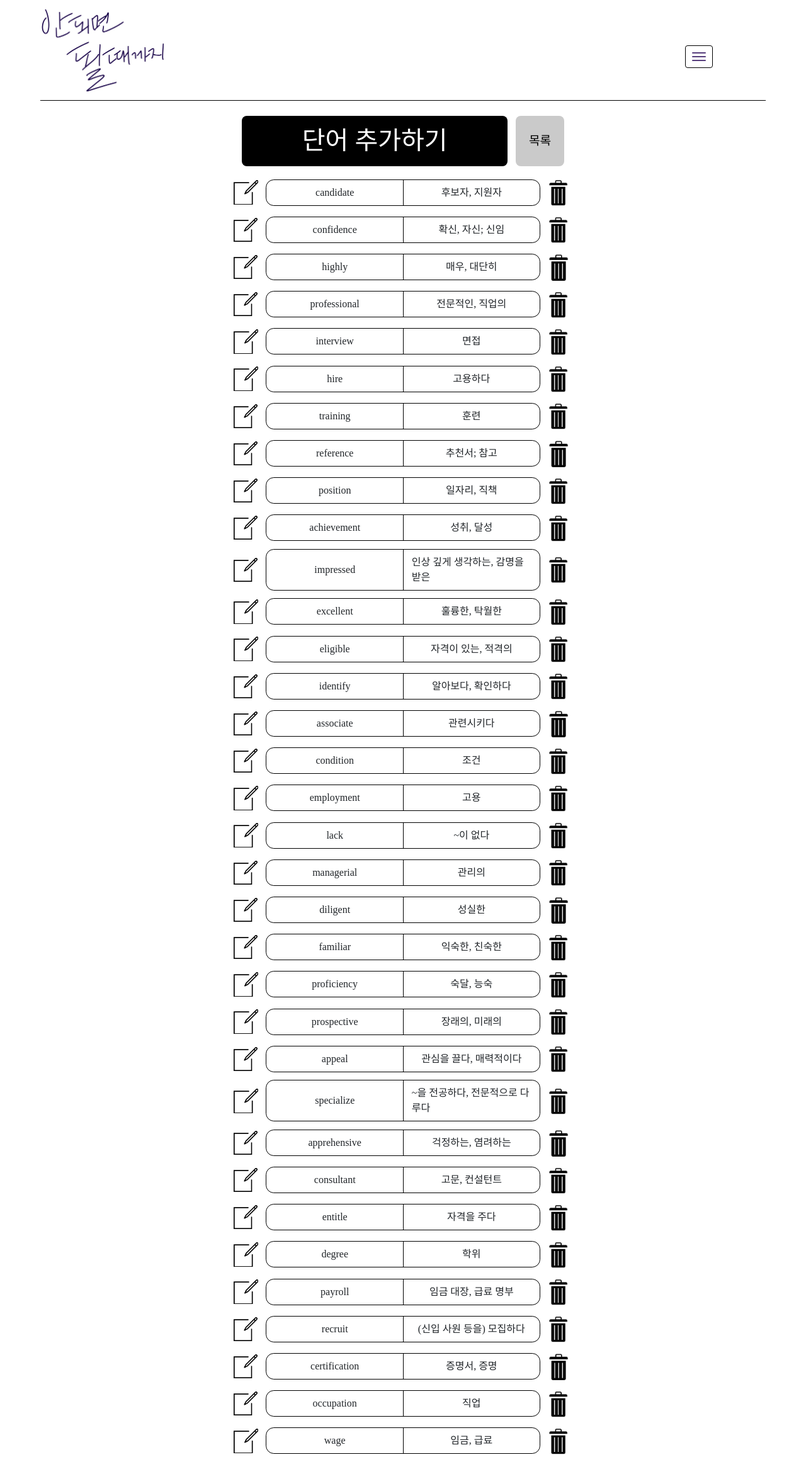
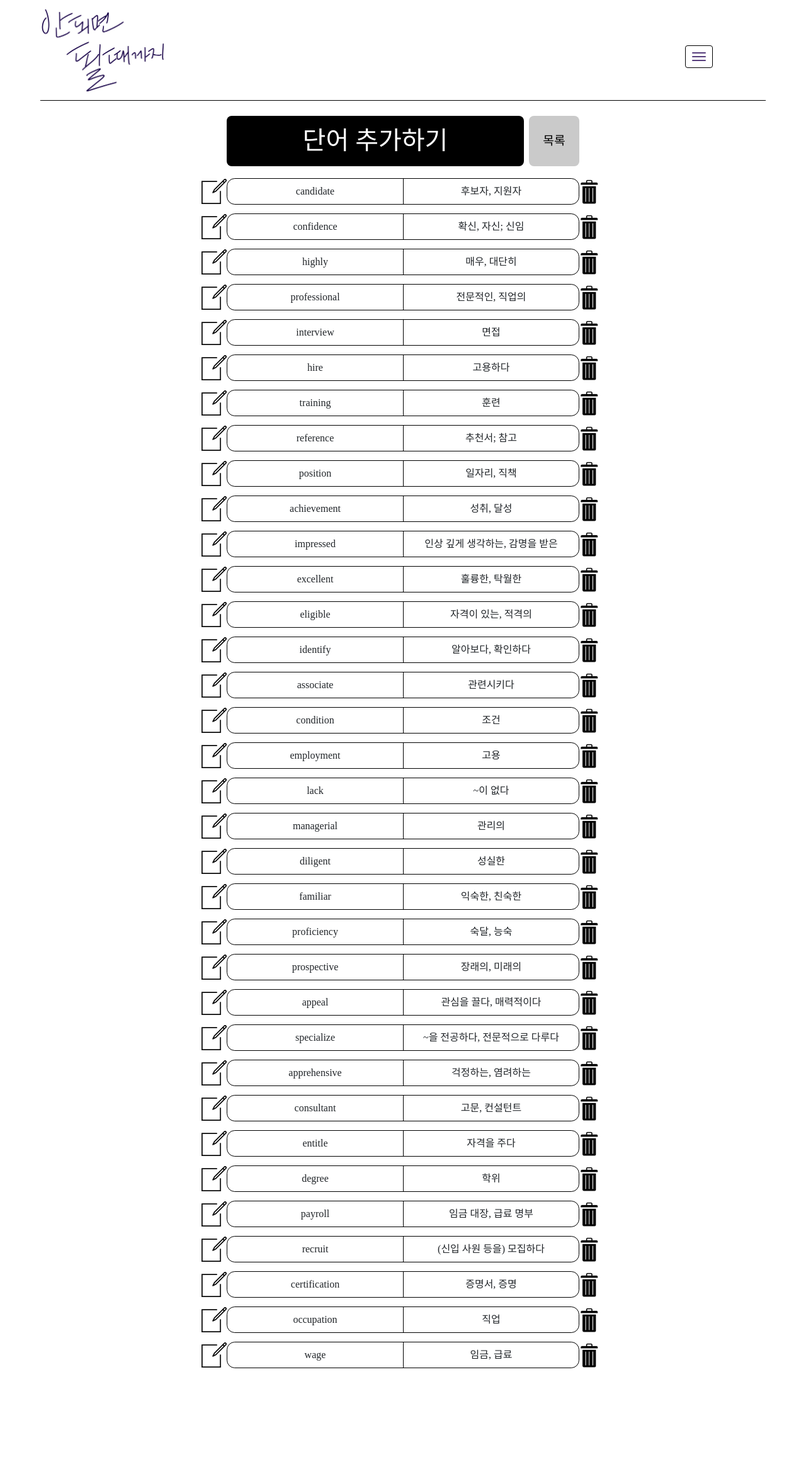
Before and after one commit to MAENG-god/vocafight, a Django app: page /vocabulary/words/1/ in a window 1280 px wide. Shown: the whole page at 63% size. After the commit the page ends 2173 px from the top, so only its background shows below. Run offline with Django 4.2, Linux system fonts and the light colour scheme; a user stored in the database is signed in; data comes from the database, SQL or seed files in the repository; both versions use the stored data as it was after the commit; some web fonts are replaced.

Commit message:
today's final commit(maybe)

```diff
--- a/static/study/css/vocabulary_daily.css
+++ b/static/study/css/vocabulary_daily.css
@@ -35,21 +35,21 @@ input {
 .vocabulary{
     display: flex;
     flex-direction: column;
-    width: 42vmax;
+    width: 80vmin;
 }
 
 .voca{
     display: flex;
     justify-content: space-between;
     align-items: center;
-    width: 42vmax;
+    width: 80vmin;
     margin-bottom: 1vh;
 
 }
 
 .set{
     display: flex;
-    width: 34vmax;
+    width: 70vmin;
     border-top: 1px solid black;
     border-bottom: 1px solid black;
     border-left: 1px solid black;
@@ -61,7 +61,7 @@ input {
     display: flex;
     justify-content: center;
     align-items: center;
-    width: 17vmax;
+    width: 35vmin;
     padding: 1vh 1vw 1vh 1vw;
     font-family: 'GothicA1-Light';
 }
@@ -70,7 +70,7 @@ input {
     display: flex;
     justify-content: center;
     align-items: center;
-    width: 17vmax;
+    width: 35vmin;
     flex-wrap: wrap;
     border-left: 1px solid black;
     padding: 1vh 1vw 1vh 1vw;
@@ -94,8 +94,8 @@ input {
 .edit{
     border: none;
     background-color: white;
-    width: 3vmax;
-    height: 3vmax;
+    width: 5vmin;
+    height: 5vmin;
     background-image: url("/static/study/img/edit.png");
     background-size: contain;
     background-repeat: no-repeat;
@@ -104,8 +104,8 @@ input {
 .delete{
     border: none;
     background-color: white;
-    width: 3vmax;
-    height: 4vmax;
+    width: 5vmin;
+    height: 6vmin;
     background-image: url("/static/study/img/delete.png");
     background-size: contain;
     background-repeat: no-repeat;
@@ -114,15 +114,15 @@ input {
 .submitBtn{
     border: none;
     background-color: white;
-    width: 3vmax;
-    height: 4vmax;
+    width: 5vmin;
+    height: 7vmin;
     background-image: url("/static/study/img/confirm.png");
     background-size: contain;
     background-repeat: no-repeat;
 }
 
 .setForm{
-    margin-left: 4vmax;
+    margin-left: 5vmin;
     border: none;
 }
 
@@ -130,7 +130,7 @@ input {
     display: flex;
     justify-content: space-between;
     align-items: center;
-    width: 40vmax;
+    width: 70vmin;
     margin-bottom: 2vh;
 }
 
@@ -138,7 +138,7 @@ input {
     display: flex;
     justify-content: center;
     align-items: center;
-    width: 33vmax;
+    width: 59vmin;
     height: 10vmin;
     font-size: 5vmin;
     font-weight:normal;
@@ -153,7 +153,7 @@ input {
     display: flex;
     justify-content: center;
     align-items: center;
-    width: 6vmax;
+    width: 10vmin;
     height: 10vmin;
     font-size: 1.5vmax;
     font-weight:normal;
```
Also changed, not shown: asset/account/css/auth.css (+5 -3 lines), asset/study/css/study.css (+6 -5 lines), asset/study/css/vocabulary_daily.css (+15 -15 lines), static/account/css/auth.css (+5 -3 lines), static/study/css/study.css (+6 -5 lines), db.sqlite3, 5 other files.
